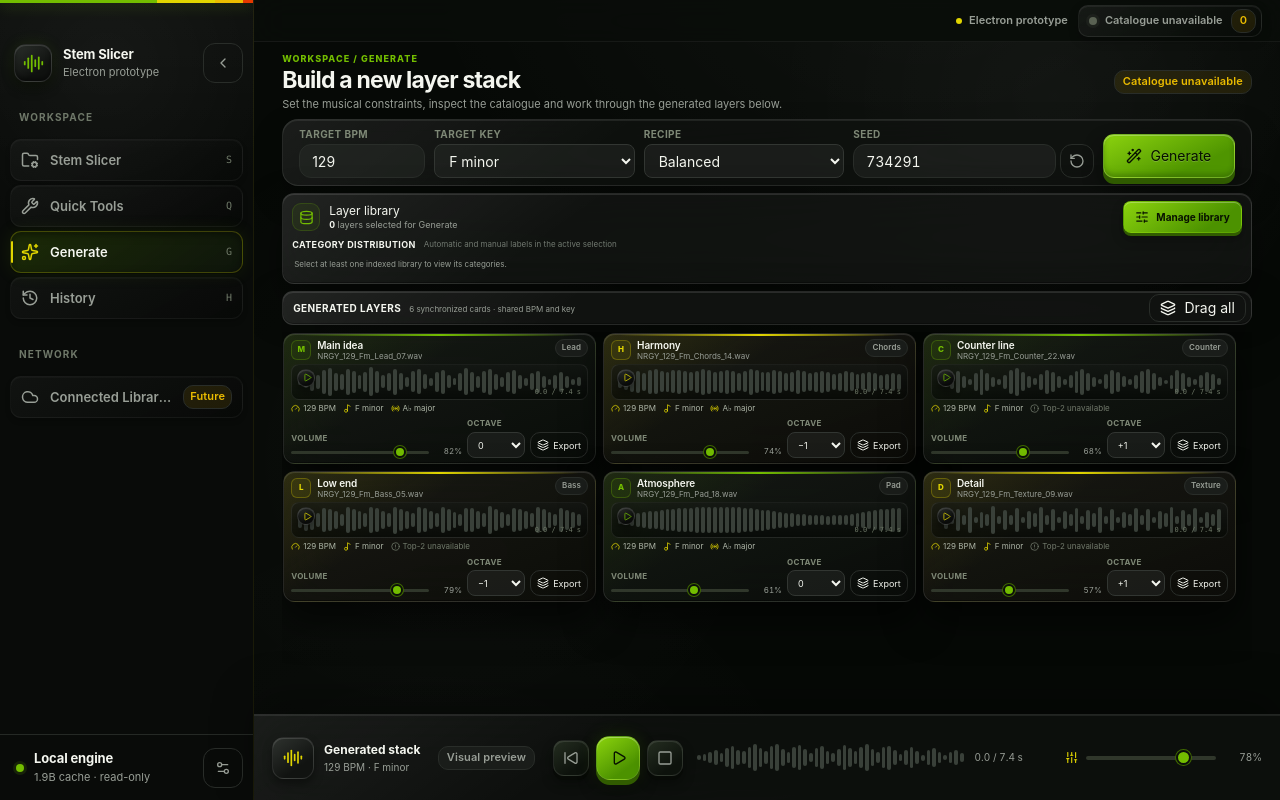
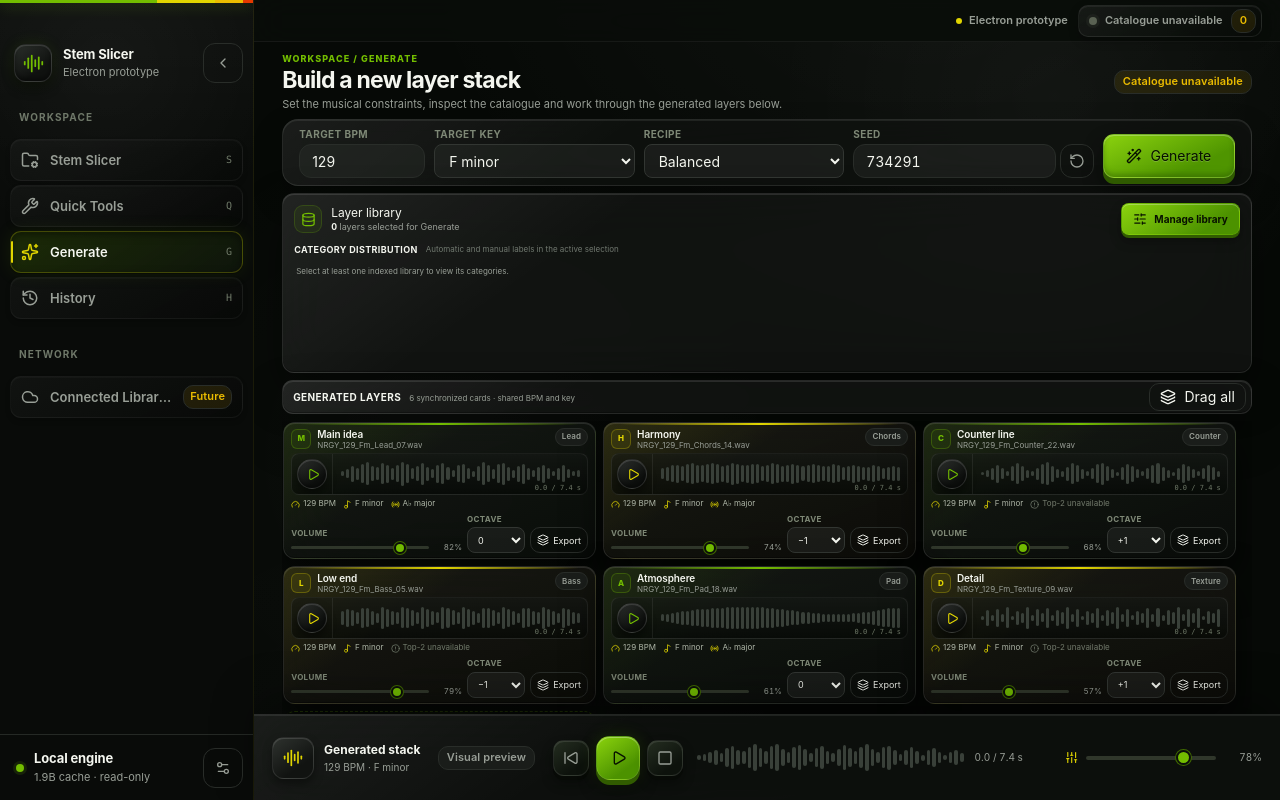
Before and after one commit to 98r5pt24vh-cmd/stem-slicer, a React (Vite) app in the folder electron-prototype/: page / in a window 1280 px wide. Built offline with nearby package versions, Linux system fonts and the light colour scheme.

Commit message:
refine layer transport and library spacing

```diff
--- a/electron-prototype/src/renderer/App.tsx
+++ b/electron-prototype/src/renderer/App.tsx
@@ -216,7 +216,14 @@ function usePlaybackClock(duration: number) {
     setProgress(0)
   }, [])
 
-  return { playing, progress, setProgress, toggle, stop }
+  const seek = useCallback((nextProgress: number) => {
+    const clampedProgress = Math.max(0, Math.min(nextProgress, 1))
+    setProgress(clampedProgress)
+    startingProgressRef.current = clampedProgress
+    if (playing) startedAtRef.current = performance.now()
+  }, [playing])
+
+  return { playing, progress, seek, toggle, stop }
 }
 
 type PlaybackClock = ReturnType<typeof usePlaybackClock>
@@ -375,6 +382,7 @@ function LayerCard({
   playing,
   isAudible,
   onPlay,
+  onSeek,
   onChange,
 }: {
   layer: GeneratedLayer
@@ -383,6 +391,7 @@ function LayerCard({
   playing: boolean
   isAudible: boolean
   onPlay: () => void
+  onSeek: (progress: number) => void
   onChange: (layer: GeneratedLayer) => void
 }) {
   return (
@@ -400,24 +409,35 @@ function LayerCard({
         <Badge variant="secondary">{layer.category}</Badge>
       </CardHeader>
       <CardContent>
+        <div className="layer-transport">
           <button
             type="button"
-          className="waveform-button"
+            className="card-play-button"
             onClick={onPlay}
             aria-label={playing && isAudible ? `Mettre ${layer.role} en pause` : `Lire ${layer.role} en solo`}
           >
-          <span className="card-play-icon" aria-hidden="true">
             {playing && isAudible ? <Pause /> : <Play className="play-glyph" />}
-          </span>
+          </button>
+          <div className="waveform-reader">
             <Waveform
               progress={isAudible ? progress : 0}
               label={`Forme d’onde de ${layer.role}`}
               bars={layer.bars}
             />
-          <span className="wave-time tabular">
+            <input
+              className="waveform-scrubber"
+              type="range"
+              min="0"
+              max="1000"
+              value={Math.round((isAudible ? progress : 0) * 1000)}
+              aria-label={`Position de lecture de ${layer.role}`}
+              onChange={(event) => onSeek(Number(event.target.value) / 1000)}
+            />
+            <span className="wave-time tabular" aria-hidden="true">
               {((isAudible ? progress : 0) * layer.duration).toFixed(1)} / {layer.duration.toFixed(1)} s
             </span>
-        </button>
+          </div>
+        </div>
 
         <div className="layer-metadata">
           <span><Gauge aria-hidden="true" /> {layer.bpm} BPM</span>
@@ -657,6 +677,25 @@ function GenerateView({
     window.setTimeout(playback.toggle, 0)
   }
 
+  const addLayerCard = () => {
+    setLayers((current) => {
+      const layerNumber = current.length + 1
+      const waveformTemplate = INITIAL_LAYERS[current.length % INITIAL_LAYERS.length]
+      return [...current, {
+        id: `extra-${Date.now()}`,
+        role: `Layer ${layerNumber}`,
+        file: "Select a source layer",
+        category: "Unassigned",
+        bpm,
+        keyName,
+        octave: 0,
+        volume: 75,
+        duration: 7.44,
+        bars: waveformTemplate.bars,
+      }]
+    })
+  }
+
   return (
     <div className="page-stack generate-page">
       <PageHeader
@@ -771,9 +810,18 @@ function GenerateView({
               playing={playback.playing}
               isAudible={allPlaying || soloId === layer.id}
               onPlay={() => toggleSolo(layer.id)}
+              onSeek={(nextProgress) => {
+                if (!allPlaying && soloId !== layer.id) setSoloId(layer.id)
+                playback.seek(nextProgress)
+              }}
               onChange={(next) => setLayers((current) => current.map((item) => item.id === next.id ? next : item))}
             />
           ))}
+          <button type="button" className="add-layer-card" onClick={addLayerCard}>
+            <span aria-hidden="true"><Plus /></span>
+            <strong>Add layer card</strong>
+            <small>Add another layer to this stack</small>
+          </button>
         </div>
 
       </div>
--- a/electron-prototype/src/styles/globals.css
+++ b/electron-prototype/src/styles/globals.css
@@ -690,10 +690,11 @@ main:focus {
 
 .generate-catalogue {
   min-width: 0;
-  flex: 0 0 auto;
+  min-height: 180px;
+  flex: 0 0 180px;
   overflow: hidden;
   border-radius: 12px;
-  padding: 7px 9px 8px;
+  padding: 9px 11px 10px;
 }
 
 .catalogue-toolbar,
@@ -1071,7 +1072,7 @@ main:focus {
 
 .catalogue-distribution-heading {
   gap: 8px;
-  margin-block: 5px 4px;
+  margin-block: 8px 6px;
 }
 
 .catalogue-distribution-heading strong {
@@ -1087,22 +1088,22 @@ main:focus {
 
 .catalogue-distribution {
   display: grid;
-  grid-template-columns: repeat(7, minmax(0, 1fr));
-  gap: 4px;
+  grid-template-columns: repeat(5, minmax(0, 1fr));
+  gap: 5px;
 }
 
 .category-compact {
   position: relative;
   display: flex;
   min-width: 0;
-  min-height: 20px;
+  min-height: 25px;
   align-items: center;
   gap: 5px;
   overflow: hidden;
   border: 1px solid rgb(255 255 255 / 0.065);
   border-radius: 7px;
   background: rgb(0 0 0 / 0.2);
-  padding: 3px 5px 5px;
+  padding: 4px 7px 6px;
 }
 
 .category-compact-meter {
@@ -1483,11 +1484,12 @@ main:focus {
   white-space: nowrap;
 }
 
-.waveform-button {
-  position: relative;
-  display: block;
+.layer-transport {
+  display: grid;
   width: 100%;
-  min-height: 36px;
+  min-height: 40px;
+  grid-template-columns: 40px minmax(0, 1fr);
+  align-items: center;
   overflow: hidden;
   border: 1px solid rgb(255 255 255 / 0.075);
   border-radius: 8px;
@@ -1495,37 +1497,36 @@ main:focus {
     linear-gradient(180deg, rgb(255 255 255 / 0.045), transparent),
     rgb(4 8 4 / 0.56);
   color: inherit;
-  padding: 2px 6px;
-  text-align: start;
   transition: border-color 120ms ease, background-color 120ms ease;
 }
 
-.layer-card .waveform {
+.card-play-button {
+  display: grid;
+  width: 30px;
   height: 30px;
-}
-
-.waveform-button:hover {
-  border-color: #394332;
-  background: #0c100a;
-}
-
-.card-play-icon {
-  position: absolute;
-  z-index: 2;
-  inset-block-start: 4px;
-  inset-inline-start: 5px;
-  display: grid;
-  width: 18px;
-  height: 18px;
+  min-height: 30px;
+  place-self: center;
   place-items: center;
   border: 1px solid rgb(255 255 255 / 0.12);
   border-radius: 50%;
   background: linear-gradient(145deg, #2b2e2b, #0d0f0d 72%);
   color: var(--primary);
   box-shadow: 0 5px 10px rgb(0 0 0 / 0.46), 0 1px 0 rgb(255 255 255 / 0.12) inset, 0 -2px 4px rgb(0 0 0 / 0.42) inset;
-}
-
-.layer-tone-yellow .card-play-icon {
+  transition: filter 120ms ease, transform 120ms ease, box-shadow 120ms ease;
+}
+
+.card-play-button:active {
+  transform: scale(0.96);
+  box-shadow: 0 2px 6px rgb(0 0 0 / 0.5), 0 1px 0 rgb(255 255 255 / 0.1) inset;
+}
+
+.card-play-button:focus-visible,
+.waveform-reader:has(.waveform-scrubber:focus-visible) {
+  outline: 2px solid var(--ring);
+  outline-offset: 2px;
+}
+
+.layer-tone-yellow .card-play-button {
   color: var(--signal-yellow);
 }
 
@@ -1533,15 +1534,50 @@ main:focus {
   color: var(--signal-yellow) !important;
 }
 
-.card-play-icon svg {
-  width: 9px;
-  height: 9px;
+.card-play-button svg {
+  width: 13px;
+  height: 13px;
+}
+
+.waveform-reader {
+  position: relative;
+  min-width: 0;
+  height: 40px;
+  overflow: hidden;
+  border-inline-start: 1px solid rgb(255 255 255 / 0.07);
+  padding: 4px 7px 3px 8px;
+}
+
+.layer-card .waveform-reader .waveform {
+  height: 25px;
+  transform: translateY(3px);
+}
+
+.waveform-reader .waveform-scrubber {
+  position: absolute;
+  z-index: 2;
+  inset: 0;
+  width: 100%;
+  height: 100%;
+  appearance: none;
+  background: transparent;
+  cursor: ew-resize;
+  opacity: 0;
+}
+
+.waveform-reader .waveform-scrubber::-webkit-slider-thumb {
+  width: 1px;
+  height: 40px;
+  border: 0;
+  appearance: none;
+  background: transparent;
 }
 
 .wave-time {
   position: absolute;
+  z-index: 1;
   inset-inline-end: 6px;
-  inset-block-end: 2px;
+  inset-block-end: 1px;
   color: #6f7968;
   font-family: var(--font-mono);
   font-size: 7px;
@@ -1654,6 +1690,78 @@ input[type="range"]::-webkit-slider-thumb {
 .layer-card input[type="range"]::-webkit-slider-thumb {
   width: 12px;
   height: 12px;
+}
+
+.layer-card .waveform-reader .waveform-scrubber {
+  height: 100%;
+  border-radius: 0;
+  background: transparent;
+}
+
+.layer-card .waveform-reader .waveform-scrubber::-webkit-slider-thumb {
+  width: 1px;
+  height: 40px;
+  border: 0;
+  border-radius: 0;
+  background: transparent;
+  box-shadow: none;
+}
+
+.add-layer-card {
+  display: grid;
+  min-width: 0;
+  min-height: 135px;
+  place-content: center;
+  justify-items: center;
+  gap: 5px;
+  border: 1px dashed rgb(115 189 0 / 0.34);
+  border-radius: 12px;
+  background:
+    radial-gradient(circle at 50% 35%, rgb(115 189 0 / 0.09), transparent 44%),
+    rgb(9 12 9 / 0.52);
+  color: var(--muted-foreground);
+  padding: 14px;
+  text-align: center;
+  transition: border-color 120ms ease, background-color 120ms ease, color 120ms ease, transform 120ms ease;
+}
+
+.add-layer-card > span {
+  display: grid;
+  width: 32px;
+  height: 32px;
+  place-items: center;
+  border: 1px solid rgb(115 189 0 / 0.28);
+  border-radius: 10px;
+  background: rgb(115 189 0 / 0.09);
+  color: var(--primary);
+}
+
+.add-layer-card svg {
+  width: 16px;
+  height: 16px;
+}
+
+.add-layer-card strong,
+.add-layer-card small {
+  display: block;
+}
+
+.add-layer-card strong {
+  color: var(--foreground);
+  font-size: 10px;
+}
+
+.add-layer-card small {
+  font-size: 8px;
+}
+
+.add-layer-card:active {
+  transform: scale(0.96);
+}
+
+.add-layer-card:focus-visible {
+  outline: 2px solid var(--ring);
+  outline-offset: -2px;
 }
 
 .generate-footer {
@@ -2824,6 +2932,21 @@ td strong {
     color: var(--foreground);
     filter: brightness(1.08);
   }
+
+  .layer-transport:hover {
+    border-color: #394332;
+    background-color: #0c100a;
+  }
+
+  .card-play-button:hover {
+    filter: brightness(1.12);
+  }
+
+  .add-layer-card:hover {
+    border-color: rgb(115 189 0 / 0.62);
+    background-color: rgb(115 189 0 / 0.055);
+    color: var(--foreground);
+  }
 }
 
 @media (max-width: 1220px) {
```
Lines whose indentation alone changed are shown as unchanged.
